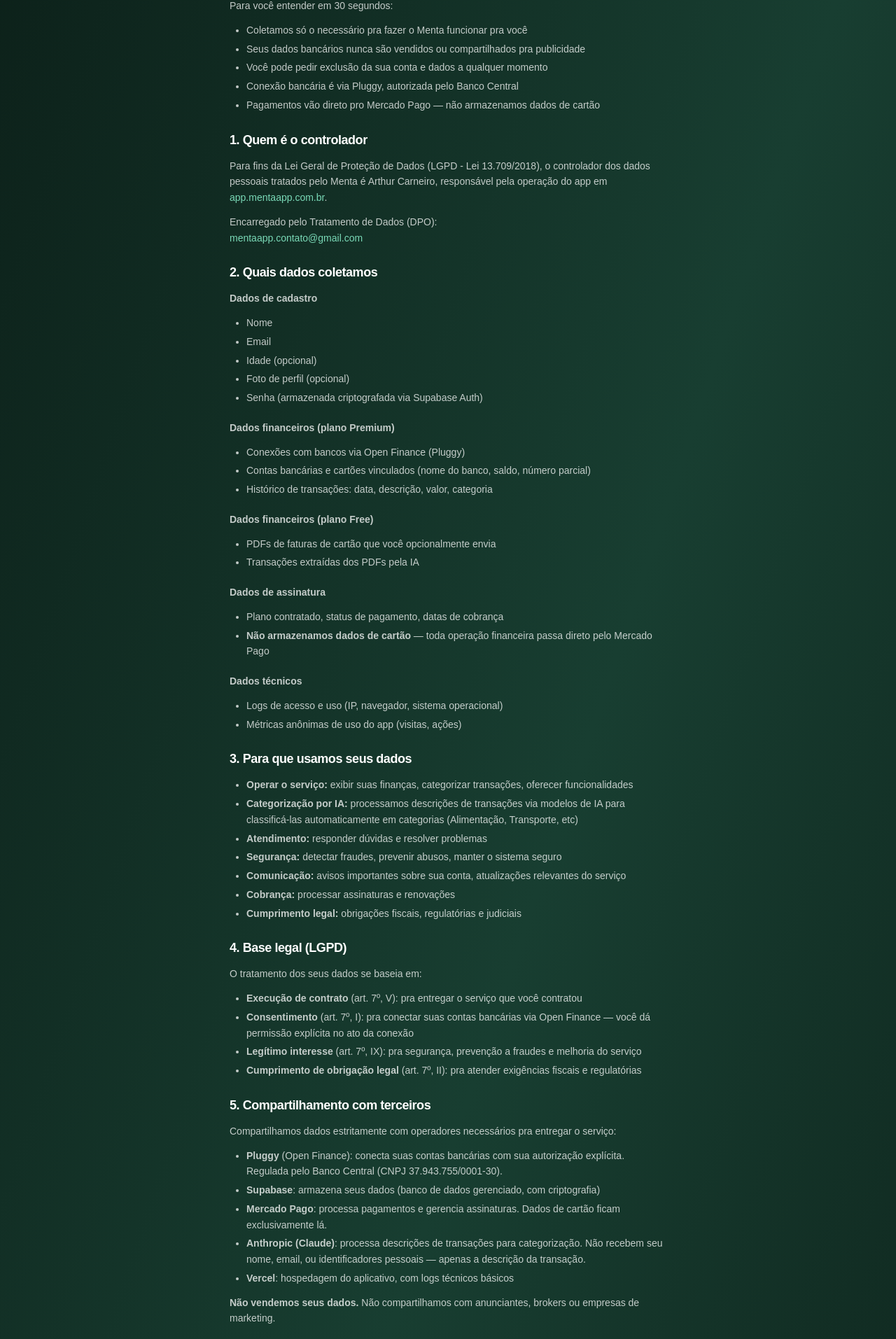
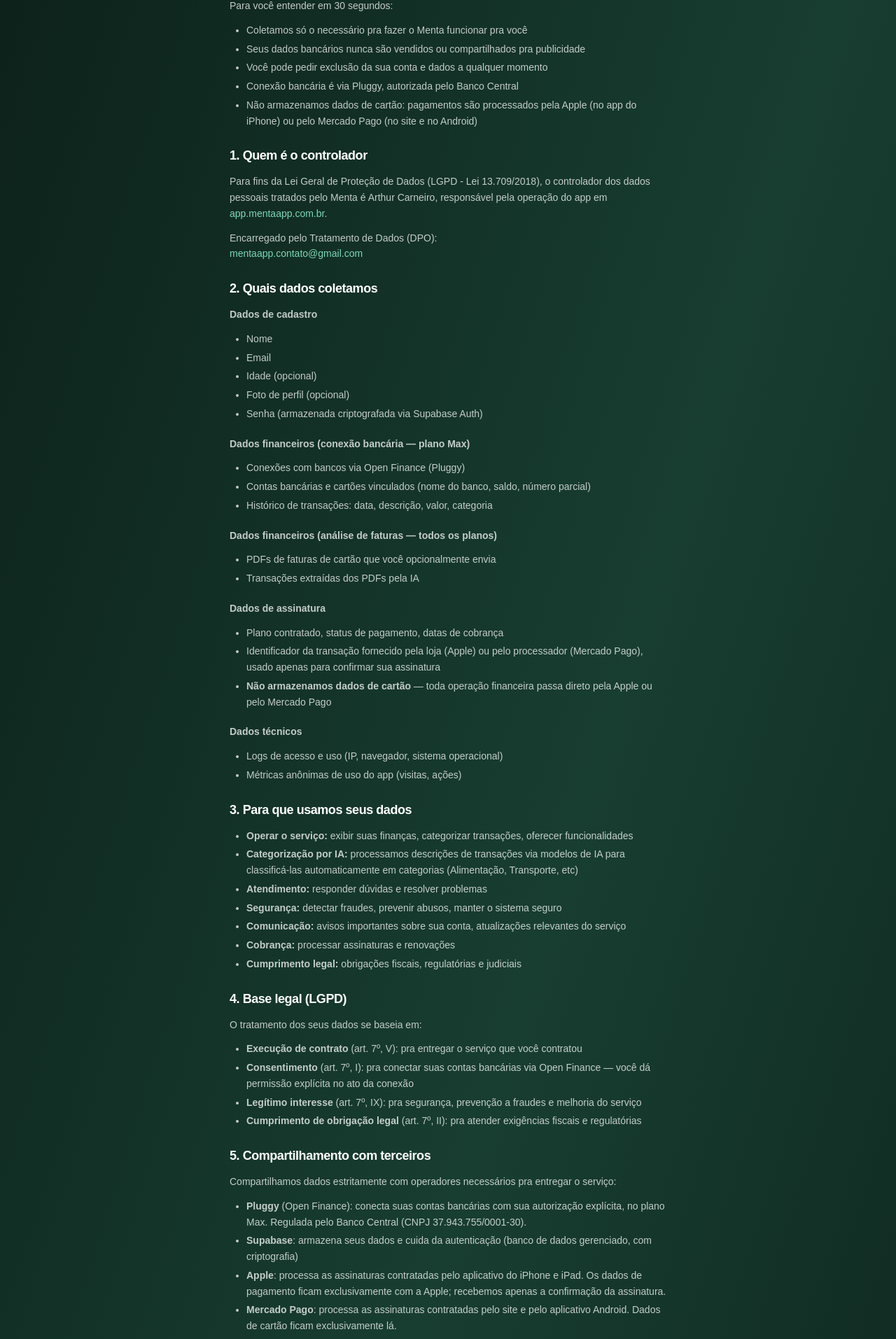
Before and after one commit to ArthurCarneiro10/menta-app, a Next.js app: page /privacidade in a window 1280 px wide. Shown: the part 251-2164 px from the top of the page at 70% size. Built offline with nearby package versions, Linux system fonts and the light colour scheme.

Commit message:
fix: links legais no paywall e precos Apple no iOS v2

```diff
--- a/app/privacidade/page.tsx
+++ b/app/privacidade/page.tsx
@@ -7,6 +7,16 @@
  * especialista em LGPD.
  *
  * Atualize a data "Ultima atualizacao" sempre que mudar algo aqui.
+ *
+ * ===================================================================
+ * ATENCAO - esta pagina eh a URL declarada no campo "Privacy Policy"
+ * do App Store Connect E o link de "Politica de Privacidade" da tela
+ * de Planos do app iOS. O revisor da Apple ABRE este link.
+ *
+ * Precisa ser publica (sem login) e coerente com app/termos/page.tsx:
+ *   - Open Finance eh do plano MAX (nao Premium)
+ *   - no iOS quem processa o pagamento eh a APPLE (nao o Mercado Pago)
+ * ===================================================================
  */
 
 import type { Metadata } from 'next';
@@ -16,7 +26,7 @@
   description: 'Como o Menta coleta, usa e protege seus dados.',
 };
 
-const ULTIMA_ATUALIZACAO = '08 de junho de 2026';
+const ULTIMA_ATUALIZACAO = '14 de julho de 2026';
 
 export default function PrivacidadePage() {
   return (
@@ -59,7 +69,7 @@
               <li>Seus dados bancários nunca são vendidos ou compartilhados pra publicidade</li>
               <li>Você pode pedir exclusão da sua conta e dados a qualquer momento</li>
               <li>Conexão bancária é via Pluggy, autorizada pelo Banco Central</li>
-              <li>Pagamentos vão direto pro Mercado Pago — não armazenamos dados de cartão</li>
+              <li>Não armazenamos dados de cartão: pagamentos são processados pela Apple (no app do iPhone) ou pelo Mercado Pago (no site e no Android)</li>
             </ul>
           </Section>
 
@@ -94,14 +104,14 @@
               <li>Senha (armazenada criptografada via Supabase Auth)</li>
             </ul>
 
-            <p className="pt-2"><strong>Dados financeiros (plano Premium)</strong></p>
+            <p className="pt-2"><strong>Dados financeiros (conexão bancária — plano Max)</strong></p>
             <ul className="list-disc pl-6 space-y-1">
               <li>Conexões com bancos via Open Finance (Pluggy)</li>
               <li>Contas bancárias e cartões vinculados (nome do banco, saldo, número parcial)</li>
               <li>Histórico de transações: data, descrição, valor, categoria</li>
             </ul>
 
-            <p className="pt-2"><strong>Dados financeiros (plano Free)</strong></p>
+            <p className="pt-2"><strong>Dados financeiros (análise de faturas — todos os planos)</strong></p>
             <ul className="list-disc pl-6 space-y-1">
               <li>PDFs de faturas de cartão que você opcionalmente envia</li>
               <li>Transações extraídas dos PDFs pela IA</li>
@@ -110,7 +120,8 @@
             <p className="pt-2"><strong>Dados de assinatura</strong></p>
             <ul className="list-disc pl-6 space-y-1">
               <li>Plano contratado, status de pagamento, datas de cobrança</li>
-              <li><strong>Não armazenamos dados de cartão</strong> — toda operação financeira passa direto pelo Mercado Pago</li>
+              <li>Identificador da transação fornecido pela loja (Apple) ou pelo processador (Mercado Pago), usado apenas para confirmar sua assinatura</li>
+              <li><strong>Não armazenamos dados de cartão</strong> — toda operação financeira passa direto pela Apple ou pelo Mercado Pago</li>
             </ul>
 
             <p className="pt-2"><strong>Dados técnicos</strong></p>
@@ -150,10 +161,12 @@
               pra entregar o serviço:
             </p>
             <ul className="list-disc pl-6 space-y-1">
-              <li><strong>Pluggy</strong> (Open Finance): conecta suas contas bancárias com sua autorização explícita. Regulada pelo Banco Central (CNPJ 37.943.755/0001-30).</li>
-              <li><strong>Supabase</strong>: armazena seus dados (banco de dados gerenciado, com criptografia)</li>
-              <li><strong>Mercado Pago</strong>: processa pagamentos e gerencia assinaturas. Dados de cartão ficam exclusivamente lá.</li>
-              <li><strong>Anthropic (Claude)</strong>: processa descrições de transações para categorização. Não recebem seu nome, email, ou identificadores pessoais — apenas a descrição da transação.</li>
+              <li><strong>Pluggy</strong> (Open Finance): conecta suas contas bancárias com sua autorização explícita, no plano Max. Regulada pelo Banco Central (CNPJ 37.943.755/0001-30).</li>
+              <li><strong>Supabase</strong>: armazena seus dados e cuida da autenticação (banco de dados gerenciado, com criptografia)</li>
+              <li><strong>Apple</strong>: processa as assinaturas contratadas pelo aplicativo do iPhone e iPad. Os dados de pagamento ficam exclusivamente com a Apple; recebemos apenas a confirmação da assinatura.</li>
+              <li><strong>Mercado Pago</strong>: processa as assinaturas contratadas pelo site e pelo aplicativo Android. Dados de cartão ficam exclusivamente lá.</li>
+              <li><strong>OpenRouter e Anthropic (Claude)</strong>: processam descrições de transações para categorização e para o chat de IA. Não recebem seu nome, email, ou identificadores pessoais — apenas a descrição da transação.</li>
+              <li><strong>Resend</strong>: envio de emails transacionais</li>
               <li><strong>Vercel</strong>: hospedagem do aplicativo, com logs técnicos básicos</li>
             </ul>
             <p>
@@ -215,7 +228,7 @@
               Mantemos seus dados enquanto sua conta estiver ativa:
             </p>
             <ul className="list-disc pl-6 space-y-1">
-              <li><strong>Após cancelamento Premium</strong>: dados bancários ficam por 30 dias (período de reativação)</li>
+              <li><strong>Após cancelamento de plano pago</strong>: dados bancários ficam por 30 dias (período de reativação)</li>
               <li><strong>Após exclusão de conta</strong>: dados pessoais são removidos em até 30 dias</li>
               <li><strong>Logs de pagamento e nota fiscal</strong>: mantidos por 5 anos por obrigação legal/fiscal</li>
               <li><strong>Logs de segurança</strong>: mantidos por 6 meses</li>
```
